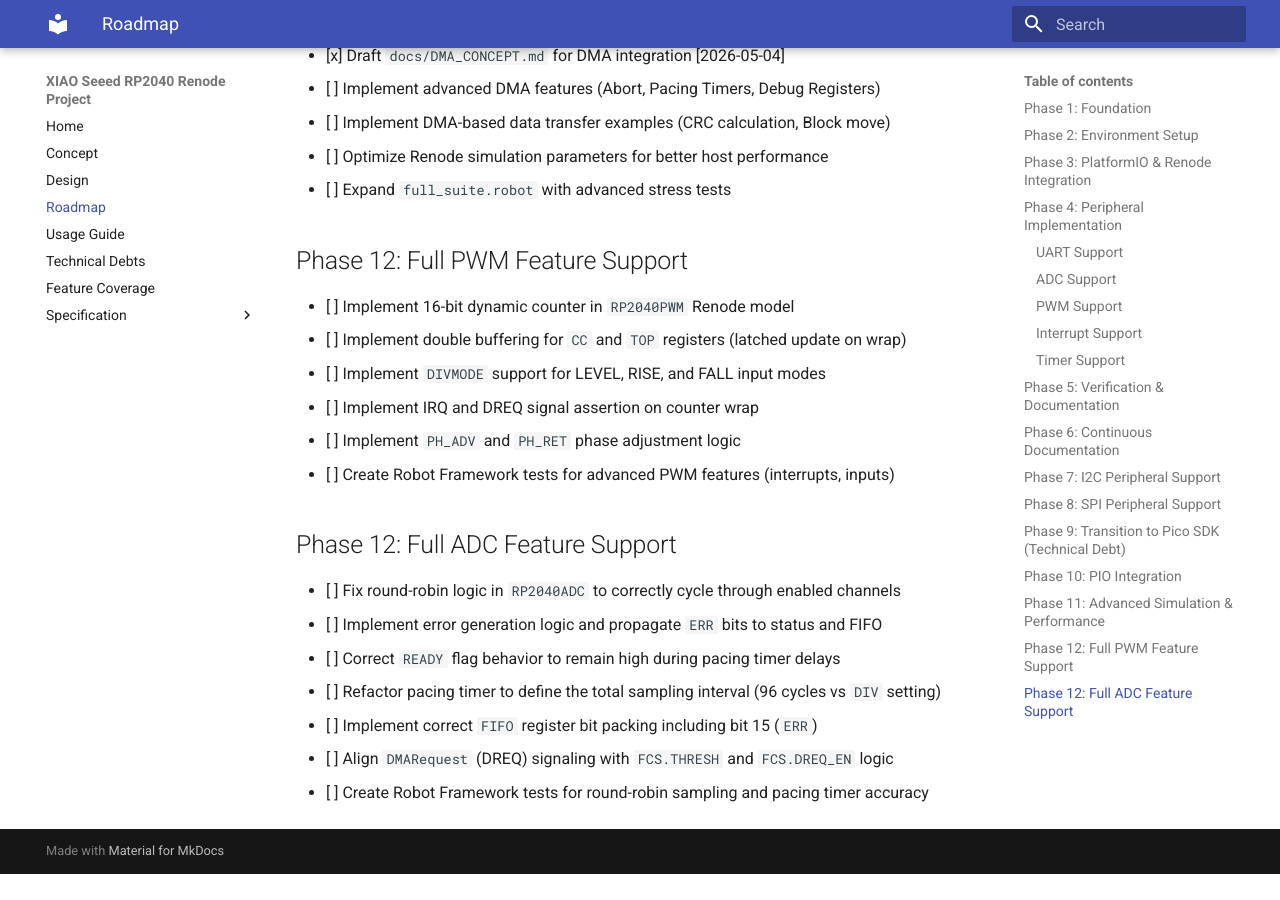
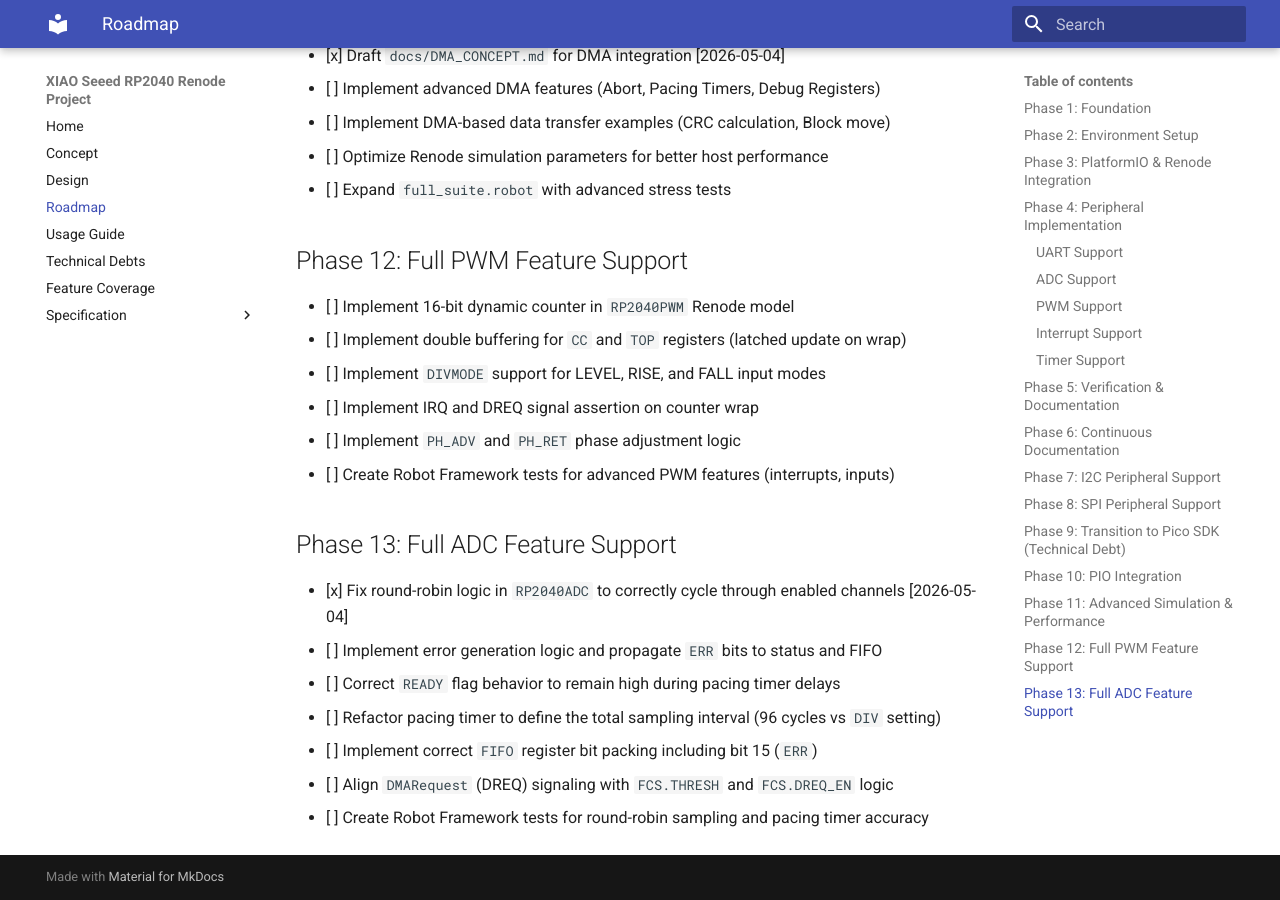
Before and after one commit to chatelao/xiao-seeed-rp2040-renode, an MkDocs documentation site: the page built from docs/ROADMAP.md, in a window 1280 px wide and 900 px high, scrolled down 3577 px. Built offline with MkDocs 1.6.1 and Material for MkDocs 9.7.7, drawn with Linux system fonts in a browser that asks for light colours; before the commit the page ends 4451 px from its top, so only the background shows below that.

Commit message:
fix(peripherals): address functional gaps in ADC, PWM, and Timer models
- Fixed ADC round-robin logic to correctly cycle through enabled channels.
- Corrected PWM CSR register bit mapping (A_INV, B_INV, DIVMODE) to match RP2040 datasheet.
- Fixed C# compilation error in Timer model (ULL literal).
- Refined ROADMAP.md and TECHNICAL_DEBTS.md to reflect progress and breakdown future tasks.
- Restored documentation symlinks.

```diff
--- a/docs/ROADMAP.md
+++ b/docs/ROADMAP.md
@@ -108,8 +108,8 @@ The final plan to implement the `CONCEPT.md` and `DESIGN.md` to achieve the top
 - [ ] Implement `PH_ADV` and `PH_RET` phase adjustment logic
 - [ ] Create Robot Framework tests for advanced PWM features (interrupts, inputs)
 
-## Phase 12: Full ADC Feature Support
-- [ ] Fix round-robin logic in `RP2040ADC` to correctly cycle through enabled channels
+## Phase 13: Full ADC Feature Support
+- [x] Fix round-robin logic in `RP2040ADC` to correctly cycle through enabled channels [2026-05-04]
 - [ ] Implement error generation logic and propagate `ERR` bits to status and FIFO
 - [ ] Correct `READY` flag behavior to remain high during pacing timer delays
 - [ ] Refactor pacing timer to define the total sampling interval (96 cycles vs `DIV` setting)
```
Also changed, not shown: docs/TECHNICAL_DEBTS.md (+0 -2 lines), 3 other files.
